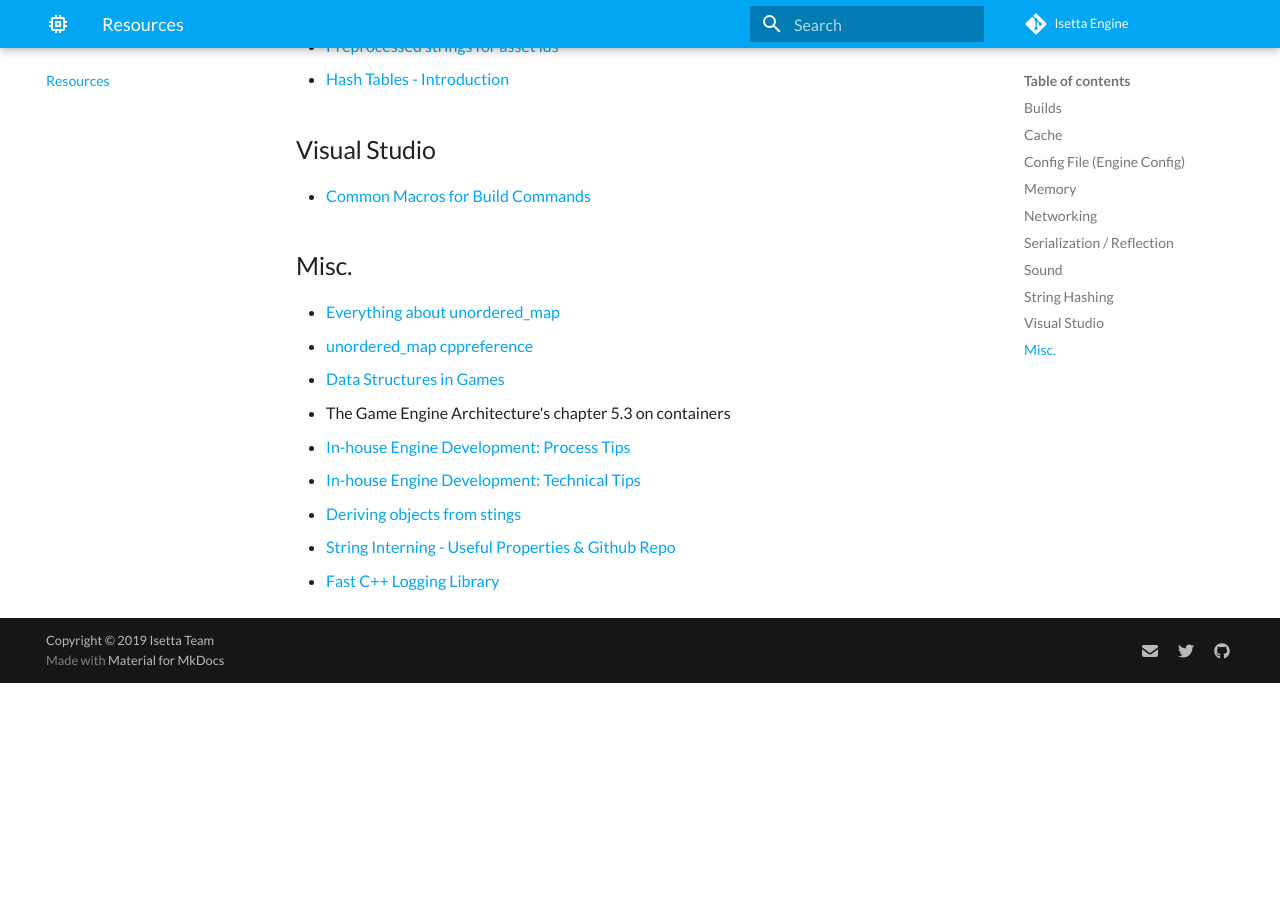
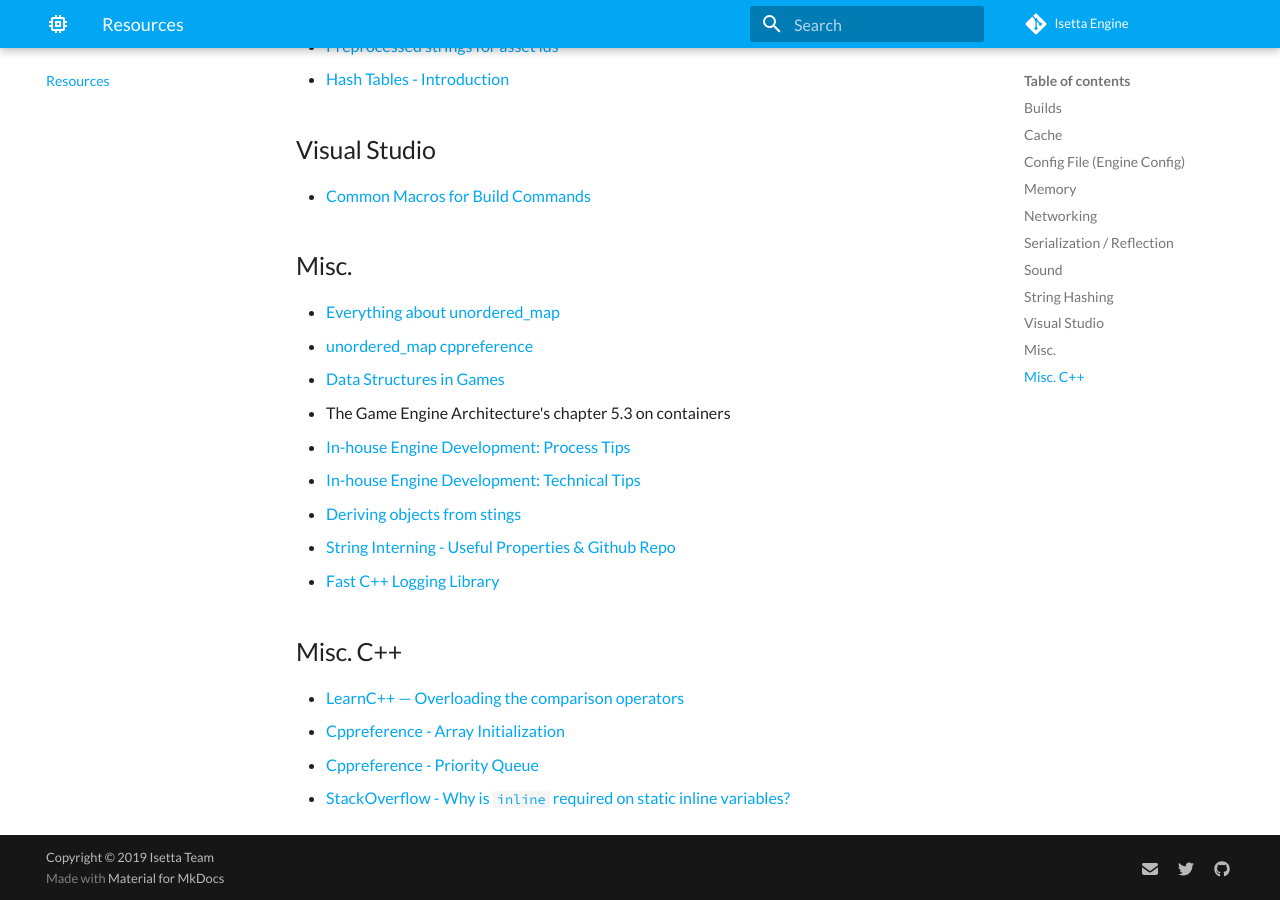
Before and after one commit to Isetta-Team/Isetta-Website-Raw, an MkDocs documentation site: the page built from docs/resources.md, in a window 1280 px wide and 900 px high, scrolled down 2636 px. Built offline with MkDocs 1.6.1 and Material for MkDocs 9.7.7, drawn with Linux system fonts in a browser that asks for light colours; comment, search, counter and statistics services are not loaded; before the commit the page ends 3319 px from its top, so only the background shows below that.

Commit message:
added resources

```diff
--- a/docs/resources.md
+++ b/docs/resources.md
@@ -95,3 +95,10 @@ Useful articles/resources we used during the development of Isetta
 * [Deriving objects from stings](https://stackoverflow.com/questions/582331/is-there-a-way-to-instantiate-objects-from-a-string-holding-their-class-name)
 * [String Interning - Useful Properties & Github Repo](https://alexpolt.github.io/intern.html)
 * [Fast C++ Logging Library](https://github.com/gabime/spdlog)
+
+## Misc. C++
+* [LearnC++ — Overloading the comparison operators](https://www.learncpp.com/cpp-tutorial/96-overloading-the-comparison-operators/)
+* [Cppreference - Array Initialization](https://en.cppreference.com/w/c/language/array_initialization)
+* [Cppreference - Priority Queue](https://en.cppreference.com/w/cpp/container/priority_queue)
+* [StackOverflow - Why is `inline` required on static inline variables?](https://stackoverflow.com/
+questions/46874055/why-is-inline-required-on-static-inline-variables)
```
